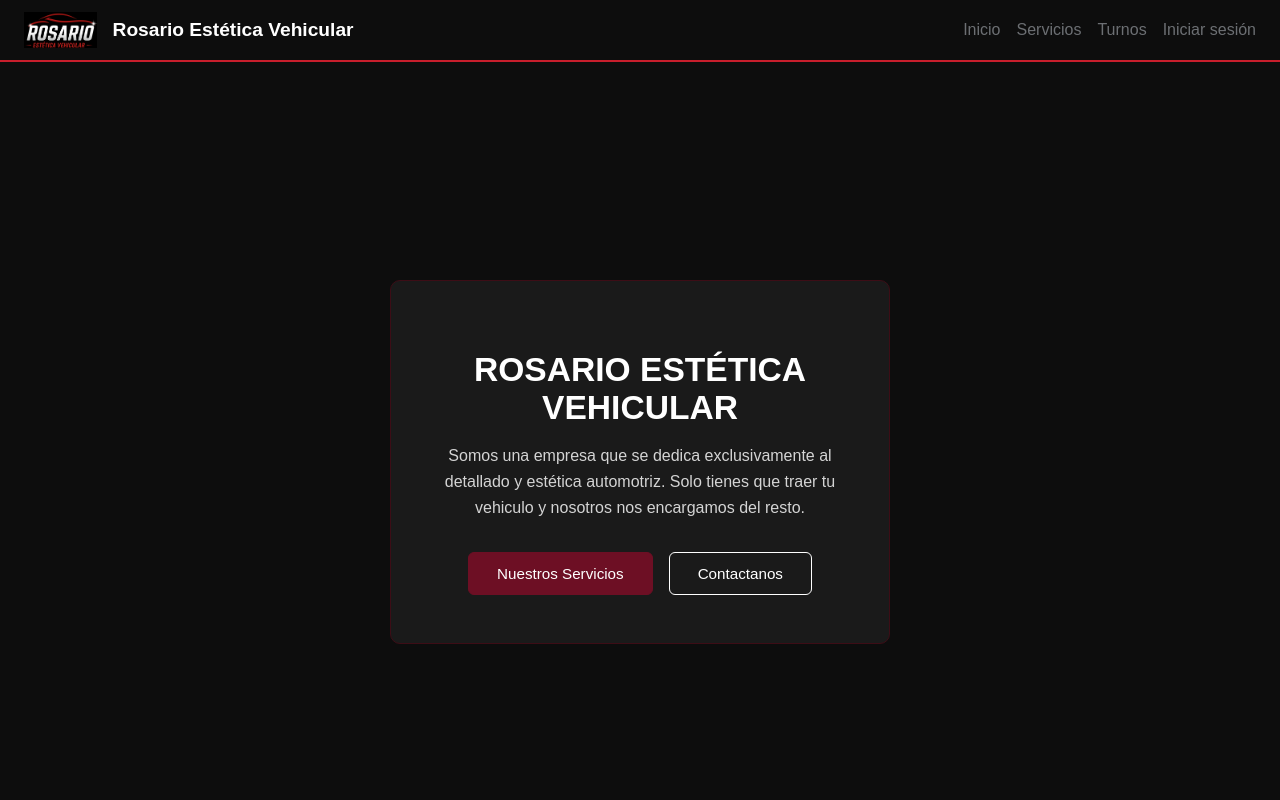
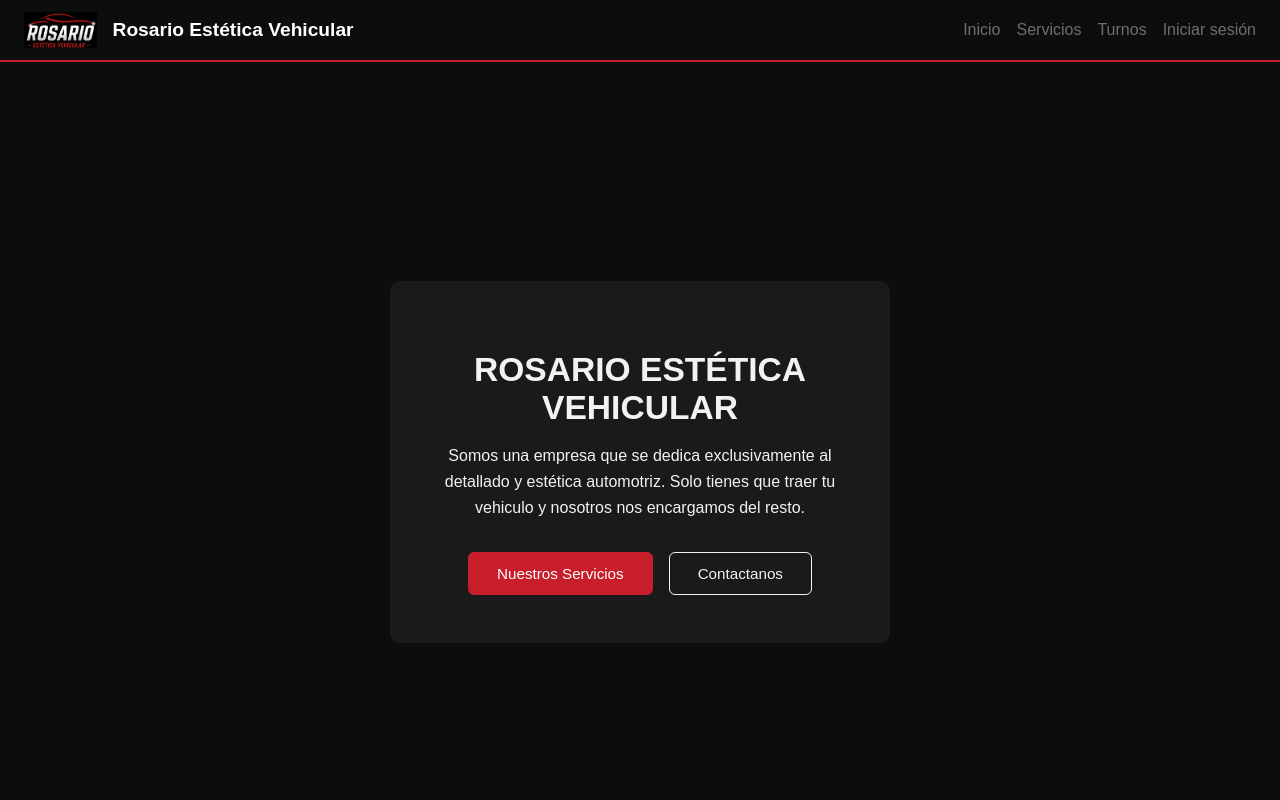
Before and after one commit to nobodycaresv/proyectoFinal, a React (Vite) app: page / in a window 1280 px wide. Shown: the top 800 px of the page. Built offline with nearby package versions, Linux system fonts and the light colour scheme; a web font is replaced by a local one.

Commit message:
Arregle lo que hizo tamer

```diff
--- a/src/components/Main/Main.module.css
+++ b/src/components/Main/Main.module.css
@@ -4,7 +4,7 @@
   display: flex;
   align-items: center;
   justify-content: center;
-  background-color: #0d0d0d;
+  background-color: var(--oscuro);
 }
 
 .card {
@@ -12,7 +12,7 @@
   max-width: 500px;
   padding: 48px 36px;
   background-color: #1a1a1a;
-  border: 1px solid #3d0d16;
+  border: 1px solid var(--border);
   border-radius: 10px;
 }
 
@@ -20,13 +20,13 @@
   font-size: 2.1rem;
   font-weight: 600;
   margin-bottom: 16px;
-  color: #ffffff;
+  color: var(--fondo);
 }
 
 .descripcion {
   font-size: 1rem;
   line-height: 1.6;
-  color: #d4d4d4;
+  color: var(--fondo);
   margin-bottom: 32px;
 }
 
@@ -51,13 +51,13 @@
 }
 
 .btnPrimario {
-  background-color: #6d0f24;
+  background-color: var(--principal);
   color: #ffffff;
-  border: 1px solid #6d0f24;
+  border: 1px solid var(--principal);
 }
 
 .btnSecundario {
   background-color: transparent;
-  color: #ffffff;
-  border: 1px solid #ffffff;
+  color: var(--fondo);
+  border: 1px solid var(--fondo);
 }
--- a/src/index.css
+++ b/src/index.css
@@ -2,7 +2,7 @@
   --principal: #c81e2c;
   --secundario: #6c6f73;
   --fondo: #f2f2f2;
-  --texto: #555454;
+  --texto: #4a4a4a;
   --oscuro: #0d0d0d;
   --radio: 8px;
 }
```
